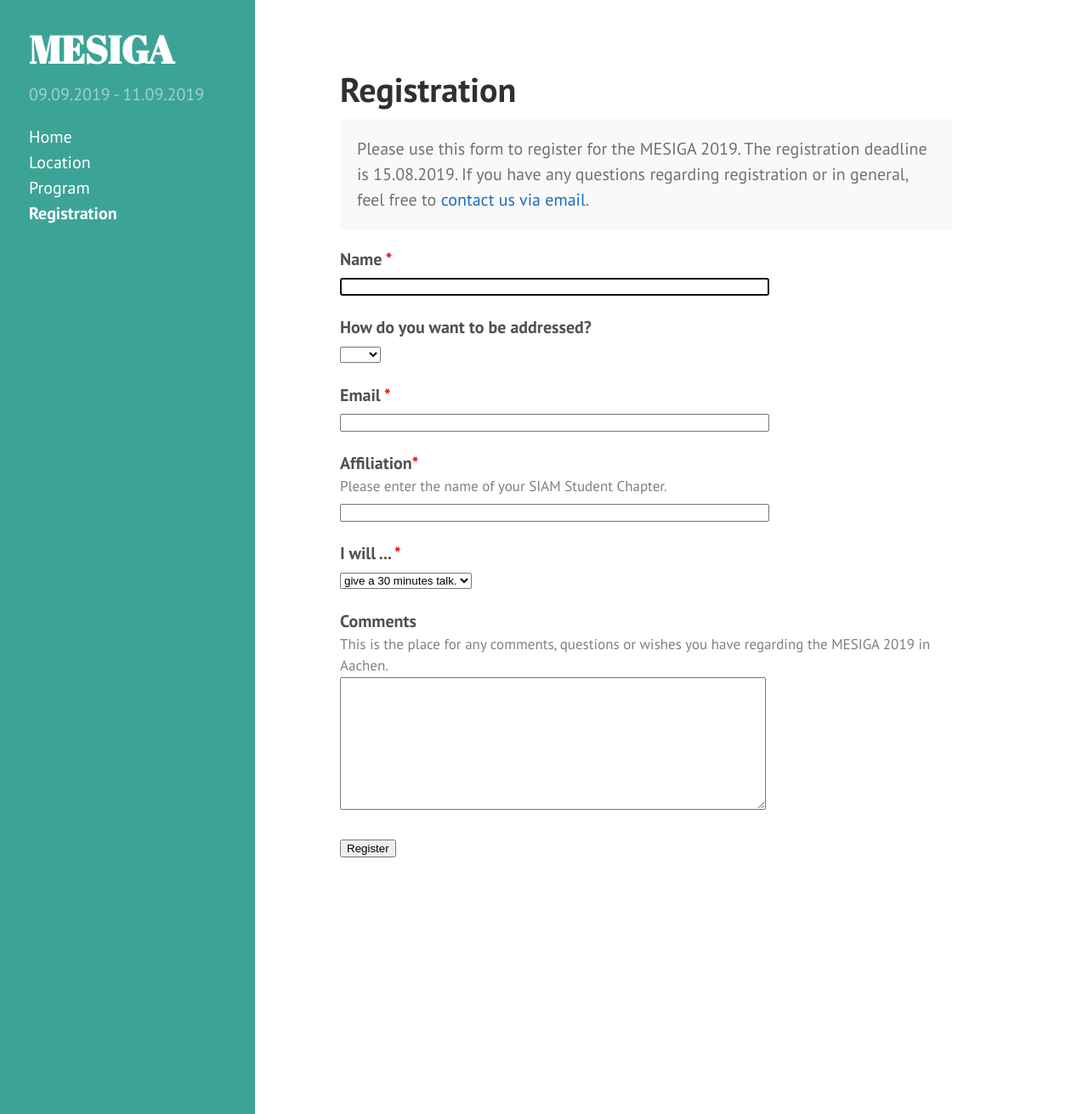
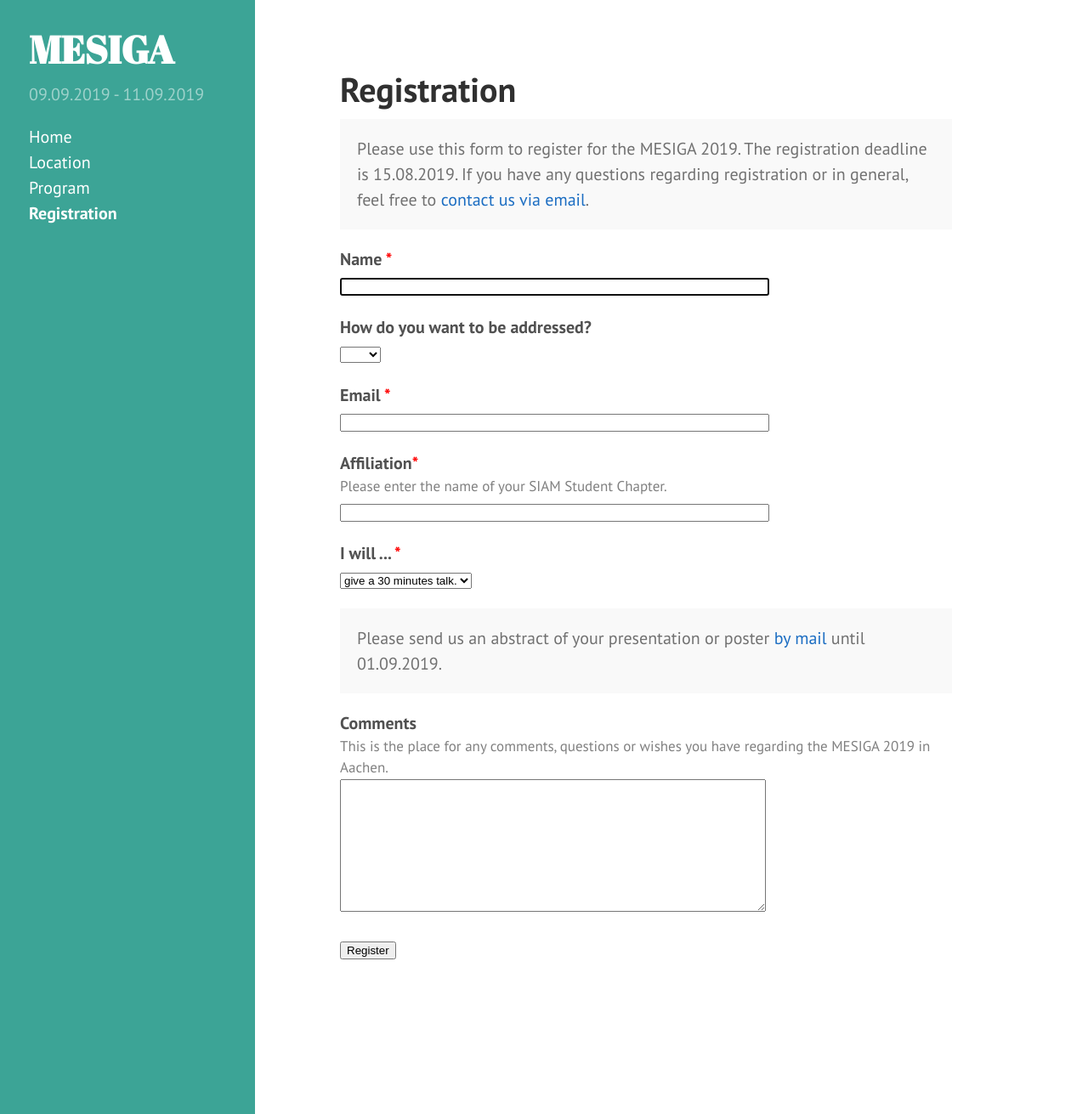
Before and after one commit to siamsc-ac/mesiga-2019, a Jekyll site: the page built from registration.html, in a window 1280 px wide and 1311 px high. Shown: the whole window at 85% size. Built offline with Jekyll 4.4.1, drawn with Linux system fonts in a browser that asks for light colours; nearby versions of some CDN libraries.

Commit message:
Add abstract submission deadline.

```diff
--- a/registration.html
+++ b/registration.html
@@ -125,6 +125,10 @@ regarding registration or in general, feel free to
   </select>
 </div>
 
+<p class="message">
+Please send us an abstract of your presentation or poster <a href="mailto:{{page.email}}?subject=[Abstract Submission] The title of your presentation or poster goes here">by mail</a> until 01.09.2019.
+</p>
+
 <div class="form-field">
   <div class="form-field-title">
     <label for="comments">Comments</label>
```
